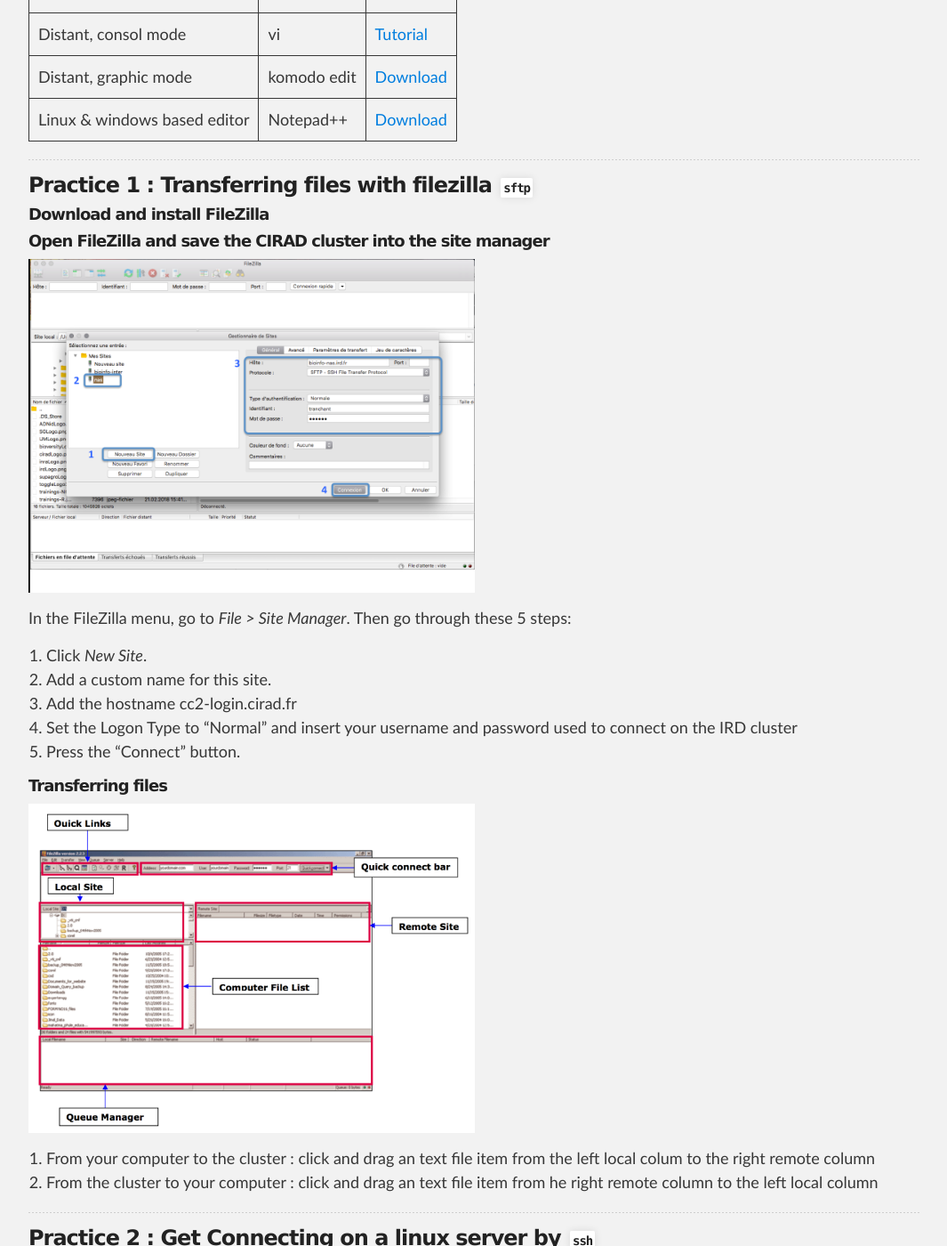
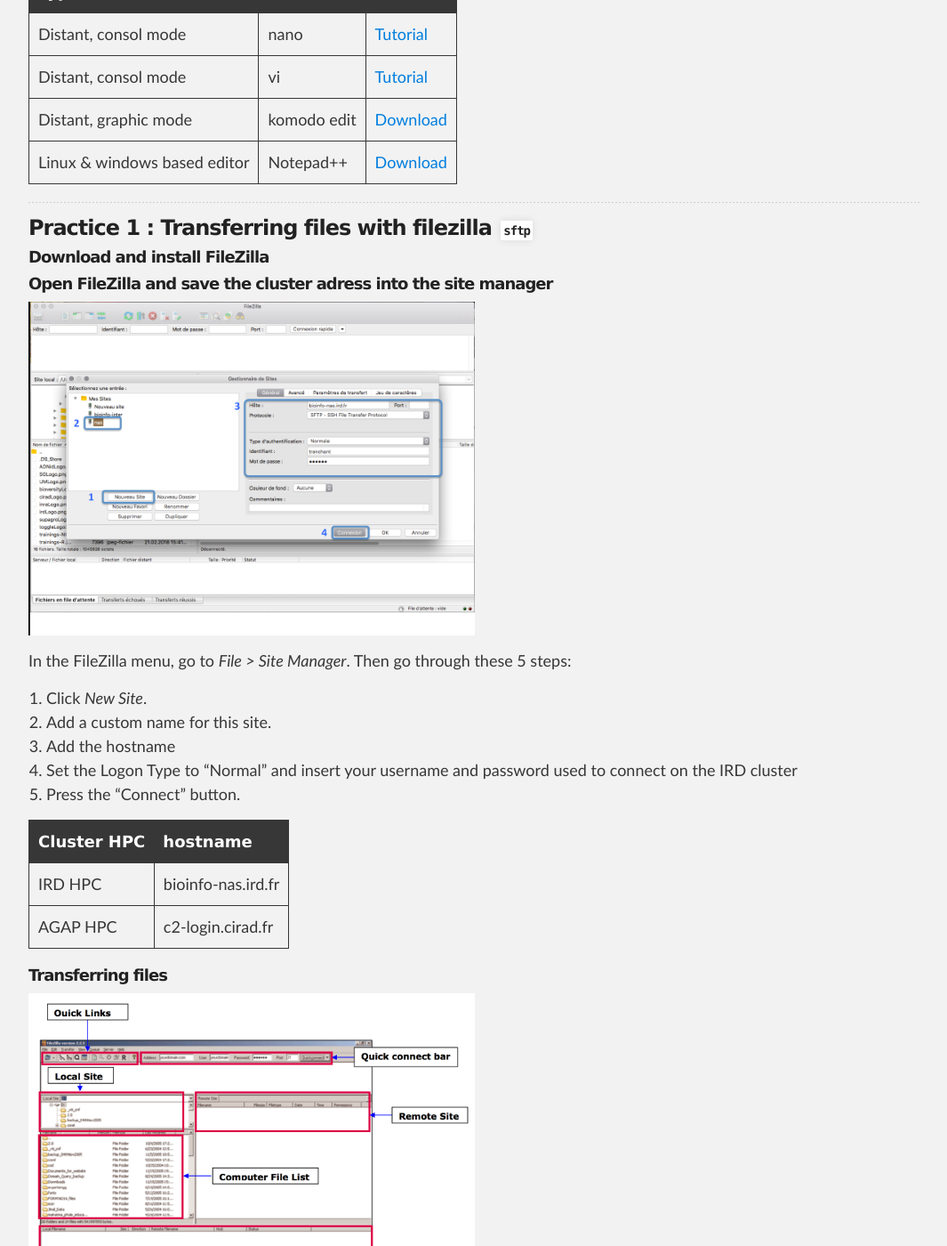
Before and after one commit to SouthGreenPlatform/trainings, a Jekyll site: the page built from _pages/linux/linuxPractice_IRD.md, in a window 1280 px wide and 1400 px high, scrolled down 1760 px. Shown: the whole window at 89% size, without its empty margins (106-1171 px from the left). Built offline with Jekyll 4.4.1, drawn with Linux system fonts in a browser that asks for light colours; nearby versions of some CDN libraries; some of the changed text lies outside the part shown.

Commit message:
Update linuxPractice_IRD.md

```diff
--- a/_pages/linux/linuxPractice_IRD.md
+++ b/_pages/linux/linuxPractice_IRD.md
@@ -11,9 +11,9 @@
 | Related-course materials | [Linux for Dummies](https://southgreenplatform.github.io/trainings/linux/) |
 | Authors | Christine Tranchant-Dubreuil (christine.tranchant@ird.fr)  |
 | Creation Date | 26/02/2018 |
-| Last Modified Date | 26/05/2018 |
+| Last Modified Date | 14/04/2019 |
 |Modified by | Gautier Sarah (gautier.sarah@inra.fr)|
-
+|Modified by | Christine Tranchant (christine.tranchant@ird.fr)|
 
 -----------------------
 
@@ -80,7 +80,7 @@
 ##### Download and install FileZilla
 
 
-##### Open FileZilla and save the CIRAD cluster into the site manager
+##### Open FileZilla and save the cluster adress into the site manager
 
 <img width="50%" class="img-responsive" src="{{ site.url }}/images/tpLinux/tp-filezilla1.png"/>
 
@@ -88,10 +88,14 @@
 
 1. Click _New Site_.
 2. Add a custom name for this site.
-3. Add the hostname cc2-login.cirad.fr
+3. Add the hostname
 4. Set the Logon Type to "Normal" and insert your username and password used to connect on the IRD cluster
 5. Press the "Connect" button.
 
+| Cluster HPC | hostname|
+| :------------- | :------------- |
+| IRD HPC |  bioinfo-nas.ird.fr |
+| AGAP HPC |  c2-login.cirad.fr |
 
 ##### Transferring files
 
```
